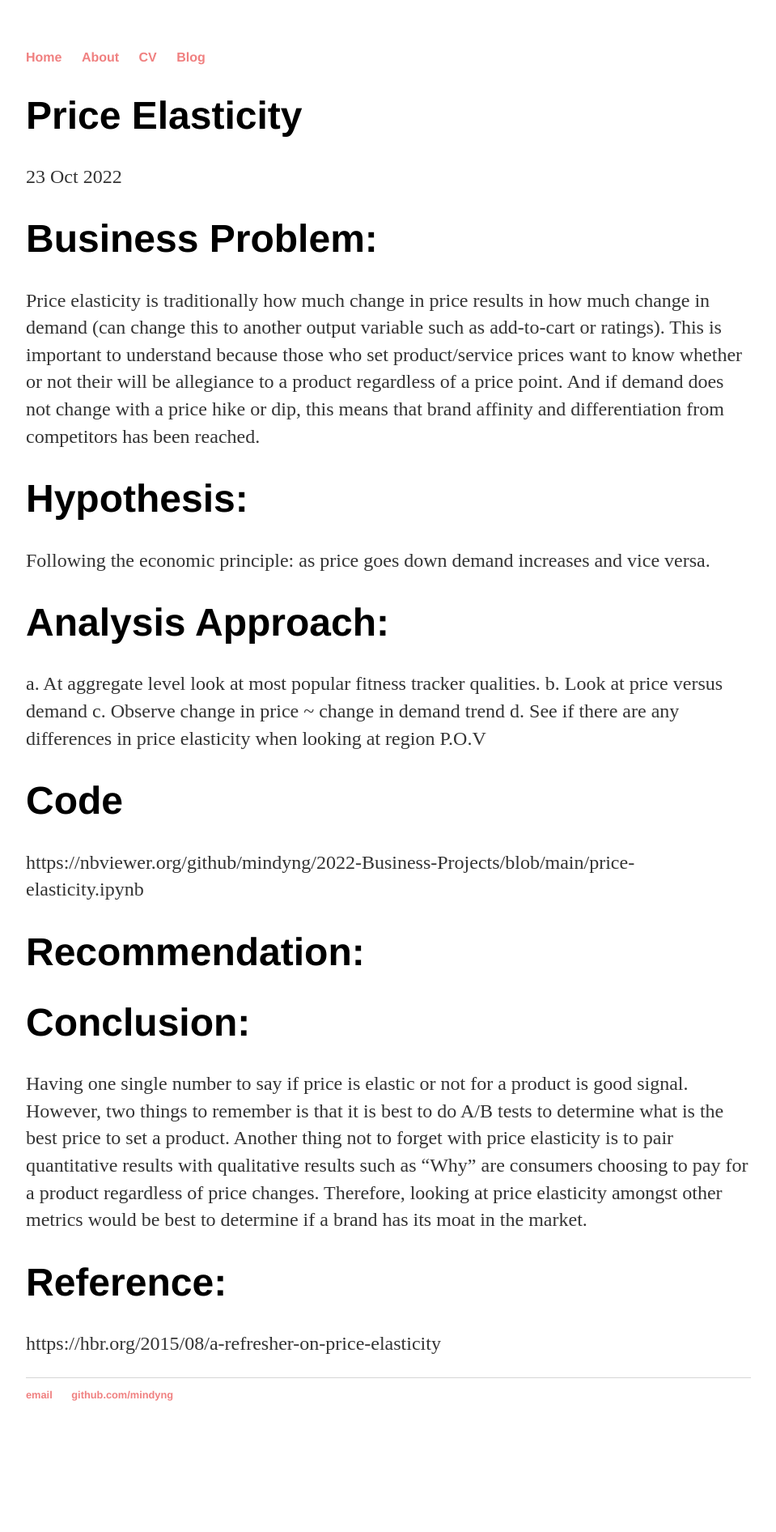
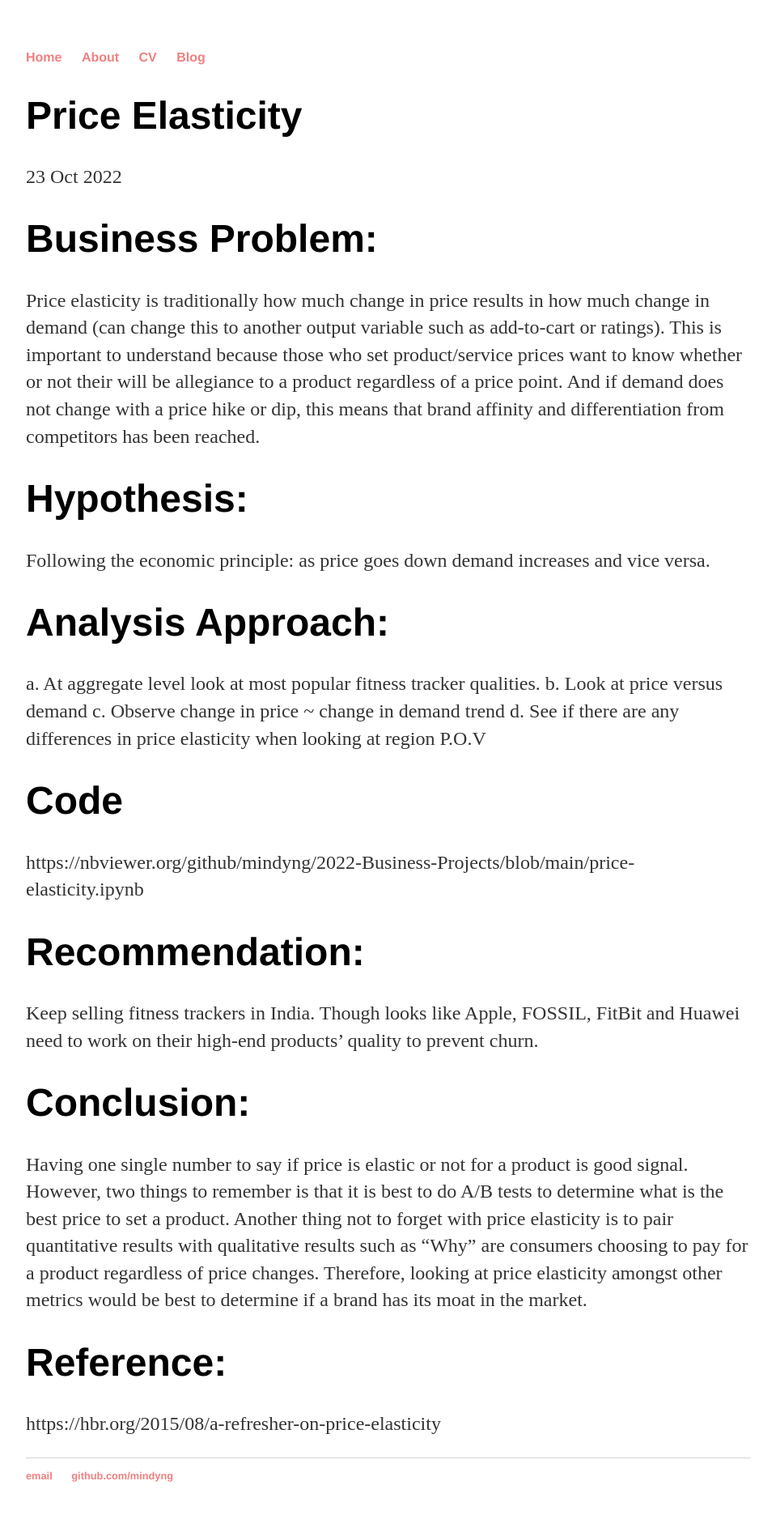
Before and after one commit to mindyng/mindyng.github.io, a Jekyll site: the page built from _posts/2022-10-23-Price-Elasticity.md, in a window 1280 px wide. Shown: the whole page at 81% size, without its empty margins (160-1119 px from the left). Built offline with Jekyll 4.4.1, drawn with Linux system fonts in a browser that asks for light colours; our own code applies the rules of GitHub Pages for plain Markdown files; before the commit the page ends 1792 px from its top, so only the background shows below that.

Commit message:
Update 2022-10-23-Price-Elasticity.md

```diff
--- a/_posts/2022-10-23-Price-Elasticity.md
+++ b/_posts/2022-10-23-Price-Elasticity.md
@@ -20,8 +20,10 @@ Following the economic principle: as price goes down demand increases and vice v
 
 https://nbviewer.org/github/mindyng/2022-Business-Projects/blob/main/price-elasticity.ipynb
 
+
 # Recommendation:
 
+Keep selling fitness trackers in India. Though looks like Apple, FOSSIL, FitBit and Huawei need to work on their high-end products' quality to prevent churn.
 
 
 # Conclusion:
```
